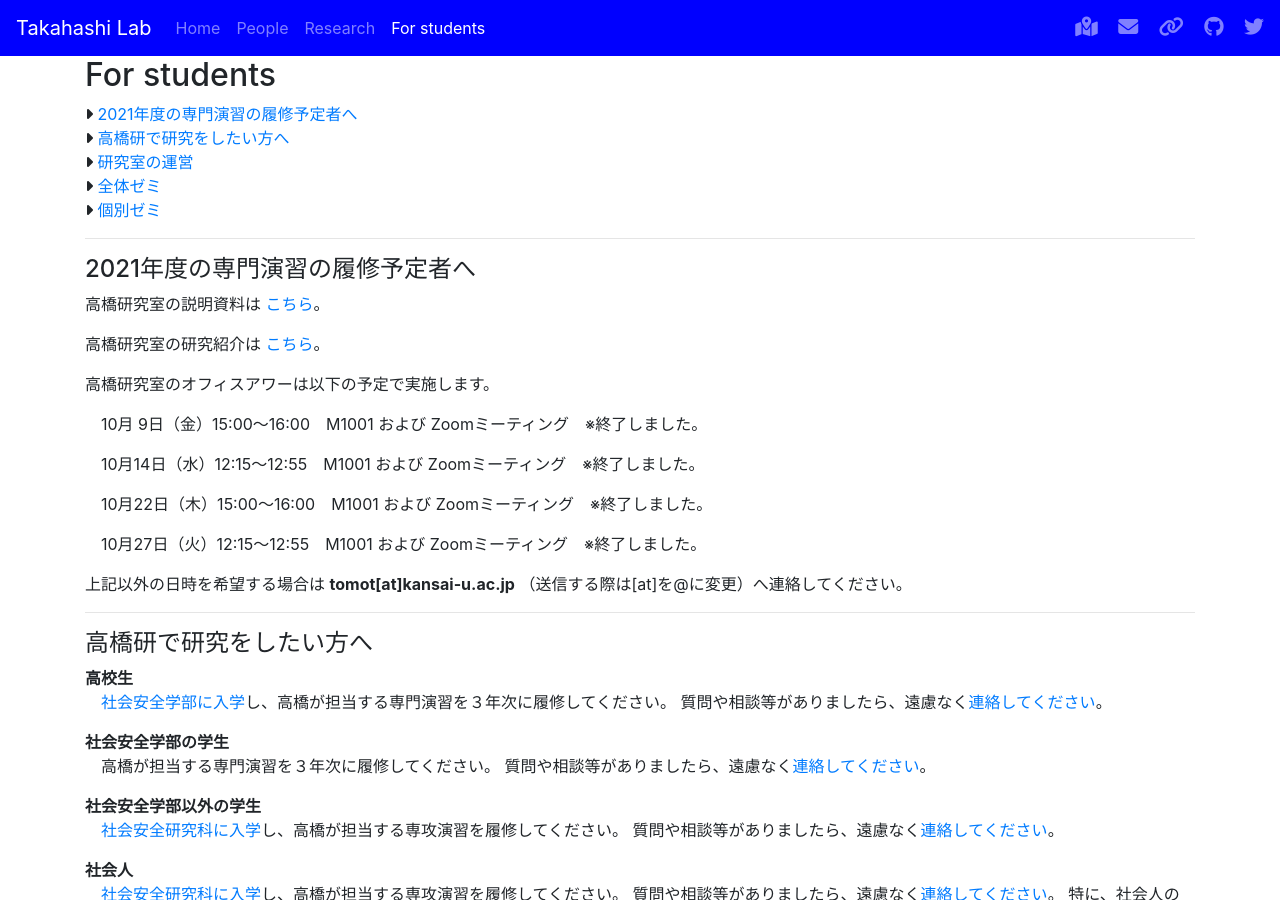
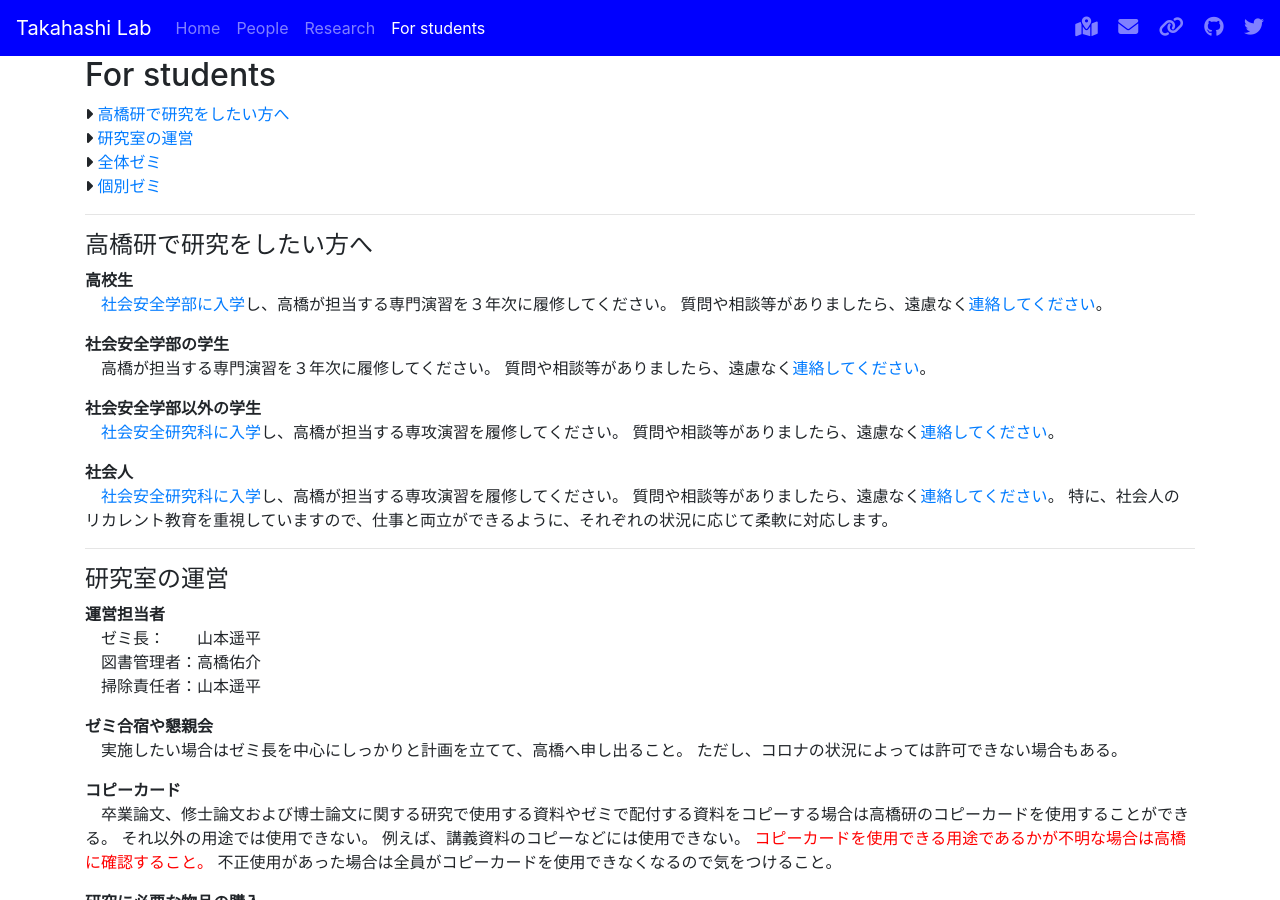
Before and after one commit to tkhslab/tkhslab.github.io, a Jekyll site: the page built from forstudents.md, in a window 1280 px wide and 900 px high. Built offline with Jekyll 4.4.1, drawn with Linux system fonts in a browser that asks for light colours; nearby versions of some CDN libraries; some of the changed lines change nothing that is shown; some of the changed text lies outside the part shown.

Commit message:
update general seminar

```diff
--- a/forstudents.md
+++ b/forstudents.md
@@ -2,7 +2,9 @@
 title: For students
 ---
 ## For students
+<!--
 <i class="fas fa-caret-right"></i> [2021年度の専門演習の履修予定者へ](#2021年度の専門演習の履修予定者へ)<br>
+-->
 <i class="fas fa-caret-right"></i> [高橋研で研究をしたい方へ](#高橋研で研究をしたい方へ)<br>
 <i class="fas fa-caret-right"></i> [研究室の運営](#研究室の運営)<br>
 <i class="fas fa-caret-right"></i> [全体ゼミ](#全体ゼミ)<br>
@@ -10,6 +12,7 @@
 
 ---
 
+<!--
 #### 2021年度の専門演習の履修予定者へ
 
 高橋研究室の説明資料は [こちら](assets/dl/tkhslab2020.pdf)。
@@ -29,6 +32,7 @@
 上記以外の日時を希望する場合は **tomot[at]kansai-u.ac.jp** （送信する際は[at]を@に変更）へ連絡してください。
 
 ---
+-->
 
 #### 高橋研で研究をしたい方へ
 **高校生**<br>
@@ -130,25 +134,25 @@
 <td>○</td><td>6月1日（火）</td><td>【招待発表】「チタン基足場におけるポリプの密着プロセスのin-situ観察」上坂菜々子氏（関西大学 理工学研究科 化学生命工学専攻 M1）<br>【通常発表】石田・金井・高橋佑・山本</td>
 </tr>
 <tr>
-<td>○</td><td>6月8日（火）</td><td></td>
+<td>○</td><td>6月8日（火）</td><td>石田・金井・高橋佑・山本・吉田</td>
 </tr>
 <tr>
-<td>○</td><td>6月15日（火）</td><td></td>
+<td>○</td><td>6月15日（火）</td><td>石田・金井・高橋佑・山本</td>
 </tr>
 <tr>
-<td>○</td><td>6月22日（火）</td><td></td>
+<td>○</td><td>6月22日（火）</td><td>石田・金井・高橋佑・山本</td>
 </tr>
 <tr>
-<td>○</td><td>6月29日（火）</td><td></td>
+<td>○</td><td>6月29日（火）</td><td>石田・金井・高橋佑・山本</td>
 </tr>
 <tr>
-<td>○</td><td>7月6日（火）</td><td></td>
+<td>○</td><td>7月6日（火）</td><td>石田・金井・高橋佑・山本</td>
 </tr>
 <tr>
-<td>○</td><td>7月13日（火）</td><td></td>
+<td>○</td><td>7月13日（火）</td><td>石田・金井・高橋佑・山本</td>
 </tr>
 <tr>
-<td>○</td><td>7月20日（火）</td><td></td>
+<td>○</td><td>7月20日（火）</td><td>石田・金井・高橋佑・山本</td>
 </tr>
 </tbody>
 </table>
```
